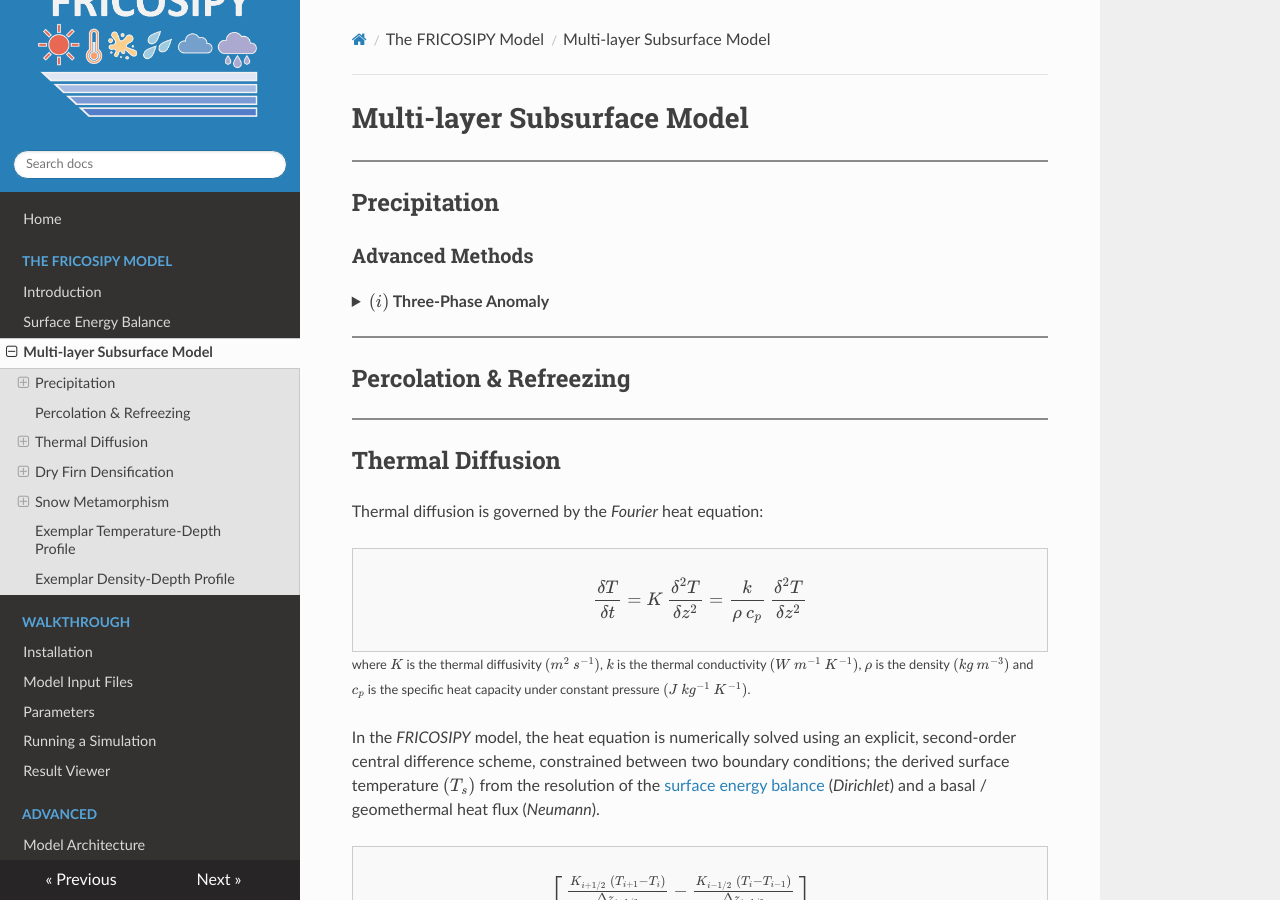
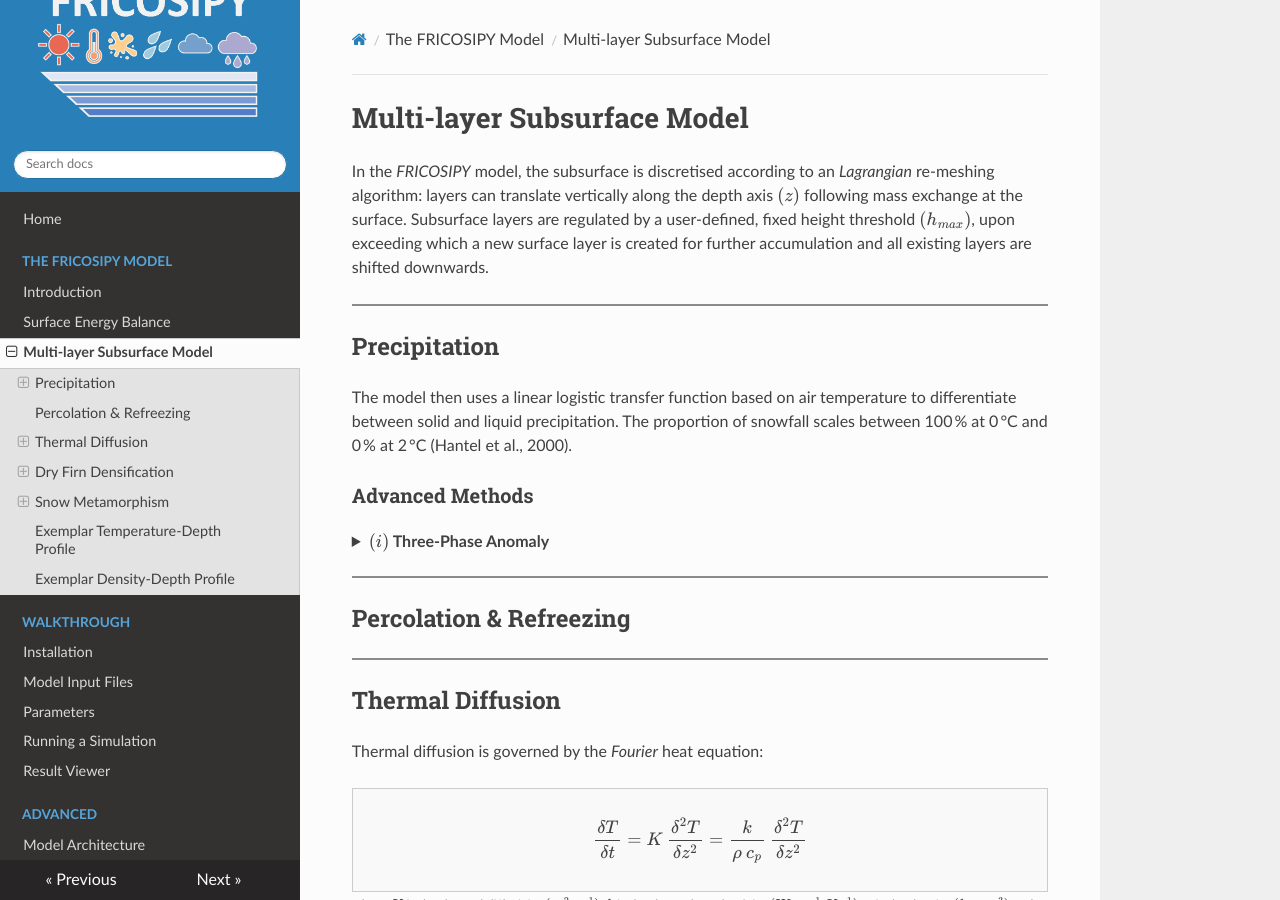
Before and after one commit to MarcusGastaldello/FRICOSIPY, an MkDocs documentation site: the page built from docs/subsurface_model.md, in a window 1280 px wide and 900 px high. Built offline with MkDocs 1.6.1, drawn with Linux system fonts in a browser that asks for light colours.

Commit message:
Update subsurface_model.md

```diff
--- a/docs/subsurface_model.md
+++ b/docs/subsurface_model.md
@@ -5,9 +5,15 @@ og_description: Explanation of the processes and parameterisations governing the
 
 # Multi-layer Subsurface Model
 
+In the *FRICOSIPY* model, the subsurface is discretised according to an *Lagrangian* re-meshing algorithm: layers can translate vertically along the depth axis $(z)$ following mass exchange at the surface. Subsurface layers are regulated by a user-defined, fixed height threshold $(h_{max})$, upon exceeding which a new surface layer is created for further accumulation and all existing layers are shifted downwards.
+
 <hr style="height:2px; background-color:#8b8b8b; border:none;" />
 
 ## Precipitation
+
+
+
+ The model then uses a linear logistic transfer function based on air temperature to differentiate between solid and liquid precipitation. The proportion of snowfall scales between 100 % at 0 °C and 0 % at 2 °C (Hantel et al., 2000).
 
 ### Advanced Methods
 
```
